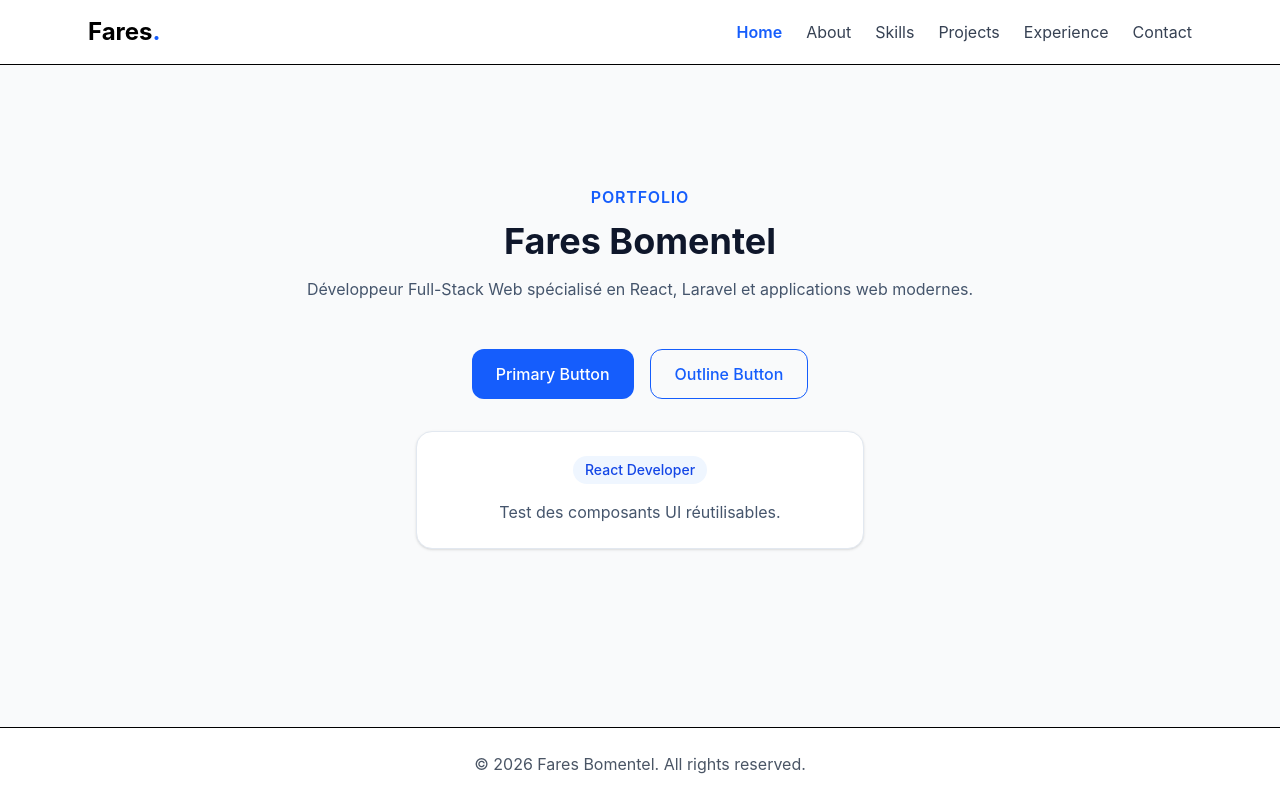
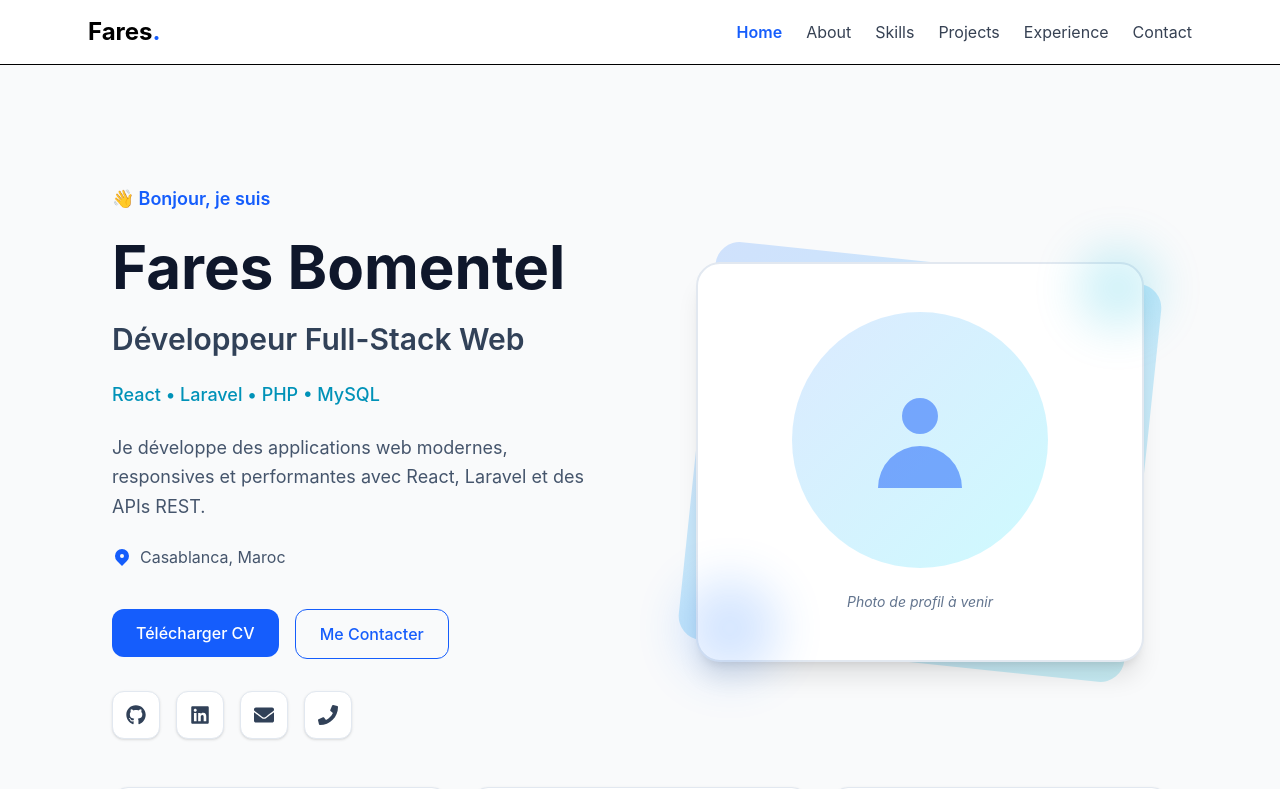
Before and after one commit to faresbomentel-coder/portfolio-fares, a React (Vite) app: page / in a window 1280 px wide. Shown: the top 789 px of the page. Built offline with nearby package versions, Linux system fonts and the light colour scheme.

Commit message:
commit 3

```diff
--- a/src/components/sections/hero/Hero.jsx
+++ b/src/components/sections/hero/Hero.jsx
@@ -0,0 +1,32 @@
+import Container from "../../ui/Container";
+import HeroContent from "./HeroContent";
+import HeroImage from "./HeroImage";
+import HeroStats from "./HeroStats";
+import HeroSocials from "./HeroSocials";
+
+function Hero() {
+  return (
+    <section className="py-12 md:py-20">
+      <Container>
+        {/* Main Hero Grid - Content & Image */}
+        <div className="grid grid-cols-1 lg:grid-cols-2 gap-12 lg:gap-16 items-center mb-8">
+          {/* Left: Content */}
+          <div>
+            <HeroContent />
+            <HeroSocials />
+          </div>
+
+          {/* Right: Image */}
+          <div>
+            <HeroImage />
+          </div>
+        </div>
+
+        {/* Stats Section */}
+        <HeroStats />
+      </Container>
+    </section>
+  );
+}
+
+export default Hero;
--- a/src/components/sections/hero/HeroContent.jsx
+++ b/src/components/sections/hero/HeroContent.jsx
@@ -0,0 +1,95 @@
+import { Link } from "react-router-dom";
+import { motion } from "framer-motion";
+import { HiLocationMarker } from "react-icons/hi";
+import { personalInfo } from "../../../data/personalInfo";
+import Button from "../../ui/Button";
+
+function HeroContent() {
+  return (
+    <motion.div
+      initial={{ opacity: 0, x: -50 }}
+      animate={{ opacity: 1, x: 0 }}
+      transition={{ duration: 0.6 }}
+      className="space-y-6"
+    >
+      {/* Greeting */}
+      <motion.div
+        initial={{ opacity: 0 }}
+        animate={{ opacity: 1 }}
+        transition={{ delay: 0.2 }}
+      >
+        <span className="text-blue-600 font-semibold text-lg">
+          👋 Bonjour, je suis
+        </span>
+      </motion.div>
+
+      {/* Name */}
+      <motion.h1
+        initial={{ opacity: 0, y: 20 }}
+        animate={{ opacity: 1, y: 0 }}
+        transition={{ delay: 0.3 }}
+        className="text-4xl md:text-5xl lg:text-6xl font-bold text-slate-900"
+      >
+        {personalInfo.fullName}
+      </motion.h1>
+
+      {/* Title */}
+      <motion.h2
+        initial={{ opacity: 0, y: 20 }}
+        animate={{ opacity: 1, y: 0 }}
+        transition={{ delay: 0.4 }}
+        className="text-2xl md:text-3xl font-semibold text-slate-700"
+      >
+        {personalInfo.title}
+      </motion.h2>
+
+      {/* Subtitle */}
+      <motion.p
+        initial={{ opacity: 0 }}
+        animate={{ opacity: 1 }}
+        transition={{ delay: 0.5 }}
+        className="text-lg text-cyan-600 font-medium"
+      >
+        {personalInfo.subtitle}
+      </motion.p>
+
+      {/* Description */}
+      <motion.p
+        initial={{ opacity: 0 }}
+        animate={{ opacity: 1 }}
+        transition={{ delay: 0.6 }}
+        className="text-slate-600 text-lg leading-relaxed max-w-xl"
+      >
+        {personalInfo.description}
+      </motion.p>
+
+      {/* Location */}
+      <motion.div
+        initial={{ opacity: 0 }}
+        animate={{ opacity: 1 }}
+        transition={{ delay: 0.7 }}
+        className="flex items-center gap-2 text-slate-600"
+      >
+        <HiLocationMarker className="text-blue-600" size={20} />
+        <span>{personalInfo.location}</span>
+      </motion.div>
+
+      {/* Buttons */}
+      <motion.div
+        initial={{ opacity: 0, y: 20 }}
+        animate={{ opacity: 1, y: 0 }}
+        transition={{ delay: 0.8 }}
+        className="flex flex-wrap gap-4 pt-4"
+      >
+        <a href={personalInfo.cvPath} download>
+          <Button variant="primary">Télécharger CV</Button>
+        </a>
+        <Link to="/contact">
+          <Button variant="outline">Me Contacter</Button>
+        </Link>
+      </motion.div>
+    </motion.div>
+  );
+}
+
+export default HeroContent;
--- a/src/components/sections/hero/HeroImage.jsx
+++ b/src/components/sections/hero/HeroImage.jsx
@@ -0,0 +1,40 @@
+import { motion } from "framer-motion";
+import { HiUser } from "react-icons/hi";
+
+function HeroImage() {
+  return (
+    <motion.div
+      initial={{ opacity: 0, scale: 0.8 }}
+      animate={{ opacity: 1, scale: 1 }}
+      transition={{ duration: 0.6, delay: 0.3 }}
+      className="relative"
+    >
+      {/* Profile Image Placeholder */}
+      <div className="relative w-full max-w-md mx-auto">
+        {/* Decorative Background */}
+        <div className="absolute inset-0 bg-gradient-to-br from-blue-500 to-cyan-500 rounded-3xl transform rotate-6 opacity-20"></div>
+
+        {/* Main Card */}
+        <div className="relative bg-white border-2 border-slate-200 rounded-3xl shadow-xl p-8 md:p-12">
+          {/* Avatar Placeholder */}
+          <div className="w-48 h-48 md:w-64 md:h-64 mx-auto bg-gradient-to-br from-blue-100 to-cyan-100 rounded-full flex items-center justify-center">
+            <HiUser className="text-blue-600 opacity-50" size={120} />
+          </div>
+
+          {/* Image Note */}
+          <div className="mt-6 text-center">
+            <p className="text-sm text-slate-500 italic">
+              Photo de profil à venir
+            </p>
+          </div>
+
+          {/* Decorative Elements */}
+          <div className="absolute -top-4 -right-4 w-20 h-20 bg-cyan-500 rounded-full opacity-20 blur-xl"></div>
+          <div className="absolute -bottom-4 -left-4 w-24 h-24 bg-blue-500 rounded-full opacity-20 blur-xl"></div>
+        </div>
+      </div>
+    </motion.div>
+  );
+}
+
+export default HeroImage;
--- a/src/components/sections/hero/HeroSocials.jsx
+++ b/src/components/sections/hero/HeroSocials.jsx
@@ -0,0 +1,39 @@
+import { motion } from "framer-motion";
+import { socialLinks } from "../../../data/socialLinks";
+
+function HeroSocials() {
+  return (
+    <motion.div
+      initial={{ opacity: 0, x: -30 }}
+      animate={{ opacity: 1, x: 0 }}
+      transition={{ duration: 0.6, delay: 1 }}
+      className="flex flex-wrap gap-4 mt-8"
+    >
+      {socialLinks.map((social, index) => {
+        const Icon = social.icon;
+        const isExternal =
+          social.url.startsWith("http") || social.url.startsWith("https");
+
+        return (
+          <motion.a
+            key={social.name}
+            href={social.url}
+            target={isExternal ? "_blank" : undefined}
+            rel={isExternal ? "noreferrer" : undefined}
+            initial={{ opacity: 0, scale: 0.8 }}
+            animate={{ opacity: 1, scale: 1 }}
+            transition={{ delay: 1 + index * 0.1 }}
+            whileHover={{ scale: 1.1, y: -3 }}
+            whileTap={{ scale: 0.95 }}
+            className="w-12 h-12 flex items-center justify-center bg-white border border-slate-200 rounded-xl shadow-sm hover:shadow-md hover:border-blue-600 transition-all duration-300 text-slate-700 hover:text-blue-600"
+            aria-label={social.name}
+          >
+            <Icon size={20} />
+          </motion.a>
+        );
+      })}
+    </motion.div>
+  );
+}
+
+export default HeroSocials;
--- a/src/components/sections/hero/HeroStats.jsx
+++ b/src/components/sections/hero/HeroStats.jsx
@@ -0,0 +1,32 @@
+import { motion } from "framer-motion";
+import { stats } from "../../../data/stats";
+
+function HeroStats() {
+  return (
+    <motion.div
+      initial={{ opacity: 0, y: 30 }}
+      animate={{ opacity: 1, y: 0 }}
+      transition={{ duration: 0.6, delay: 0.9 }}
+      className="grid grid-cols-1 sm:grid-cols-3 gap-6 mt-12"
+    >
+      {stats.map((stat, index) => (
+        <motion.div
+          key={index}
+          initial={{ opacity: 0, y: 20 }}
+          animate={{ opacity: 1, y: 0 }}
+          transition={{ delay: 0.9 + index * 0.1 }}
+          className="bg-white border border-slate-200 rounded-2xl p-6 text-center shadow-sm hover:shadow-md transition-shadow duration-300"
+        >
+          <div className="text-3xl md:text-4xl font-bold text-blue-600 mb-2">
+            {stat.value}
+          </div>
+          <div className="text-slate-600 text-sm md:text-base">
+            {stat.label}
+          </div>
+        </motion.div>
+      ))}
+    </motion.div>
+  );
+}
+
+export default HeroStats;
--- a/src/components/ui/Button.jsx
+++ b/src/components/ui/Button.jsx
@@ -1,14 +1,16 @@
 function Button({ children, variant = "primary", className = "", ...props }) {
   const variants = {
-    primary: "bg-blue-600 text-white hover:bg-blue-700",
-    secondary: "bg-cyan-500 text-white hover:bg-cyan-600",
+    primary:
+      "bg-blue-600 text-white hover:bg-blue-700 focus:ring-2 focus:ring-blue-500 focus:ring-offset-2",
+    secondary:
+      "bg-cyan-500 text-white hover:bg-cyan-600 focus:ring-2 focus:ring-cyan-400 focus:ring-offset-2",
     outline:
-      "border border-blue-600 text-blue-600 hover:bg-blue-600 hover:text-white",
+      "border border-blue-600 text-blue-600 hover:bg-blue-600 hover:text-white focus:ring-2 focus:ring-blue-500 focus:ring-offset-2",
   };
 
   return (
     <button
-      className={`px-6 py-3 rounded-xl font-medium transition-all duration-300 ${variants[variant]} ${className}`}
+      className={`px-6 py-3 rounded-xl font-medium transition-all duration-300 focus:outline-none ${variants[variant]} ${className}`}
       {...props}
     >
       {children}
--- /dev/null
+++ b/src/data/navigation.js
@@ -0,0 +1,8 @@
+export const navigationLinks = [
+  { name: "Home", path: "/" },
+  { name: "About", path: "/about" },
+  { name: "Skills", path: "/skills" },
+  { name: "Projects", path: "/projects" },
+  { name: "Experience", path: "/experience" },
+  { name: "Contact", path: "/contact" },
+];
--- a/src/pages/Home.jsx
+++ b/src/pages/Home.jsx
@@ -1,31 +1,7 @@
-import Container from "../components/ui/Container";
-import Button from "../components/ui/Button";
-import SectionTitle from "../components/ui/SectionTitle";
-import Card from "../components/ui/Card";
-import Badge from "../components/ui/Badge";
+import Hero from "../components/sections/hero/Hero";
 
 function Home() {
-  return (
-    <Container className="py-20">
-      <SectionTitle
-        subtitle="Portfolio"
-        title="Fares Bomentel"
-        description="Développeur Full-Stack Web spécialisé en React, Laravel et applications web modernes."
-      />
-
-      <div className="flex gap-4 justify-center mb-8">
-        <Button>Primary Button</Button>
-        <Button variant="outline">Outline Button</Button>
-      </div>
-
-      <Card className="max-w-md mx-auto text-center">
-        <Badge>React Developer</Badge>
-        <p className="mt-4 text-slate-600">
-          Test des composants UI réutilisables.
-        </p>
-      </Card>
-    </Container>
-  );
+  return <Hero />;
 }
 
 export default Home;
```
Also changed, not shown: src/components/layout/Navbar.jsx (+43 -12 lines).
